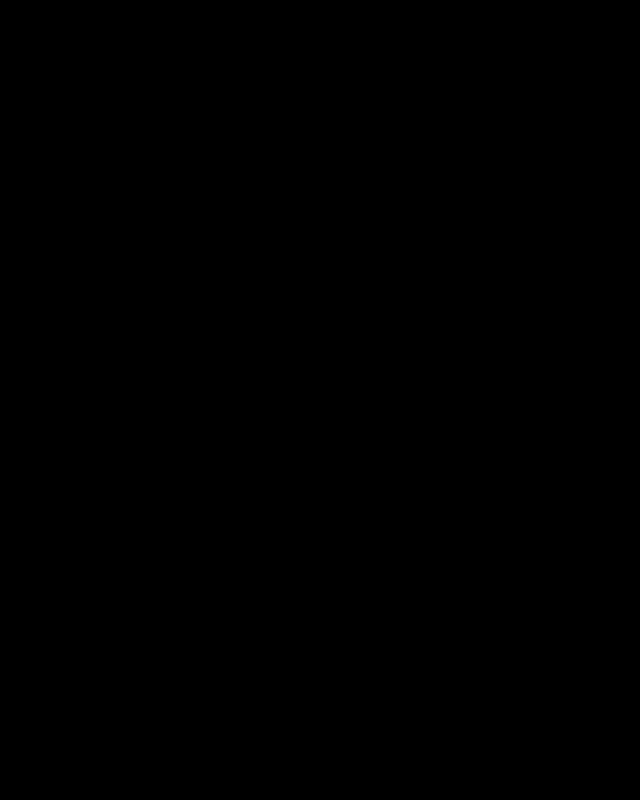
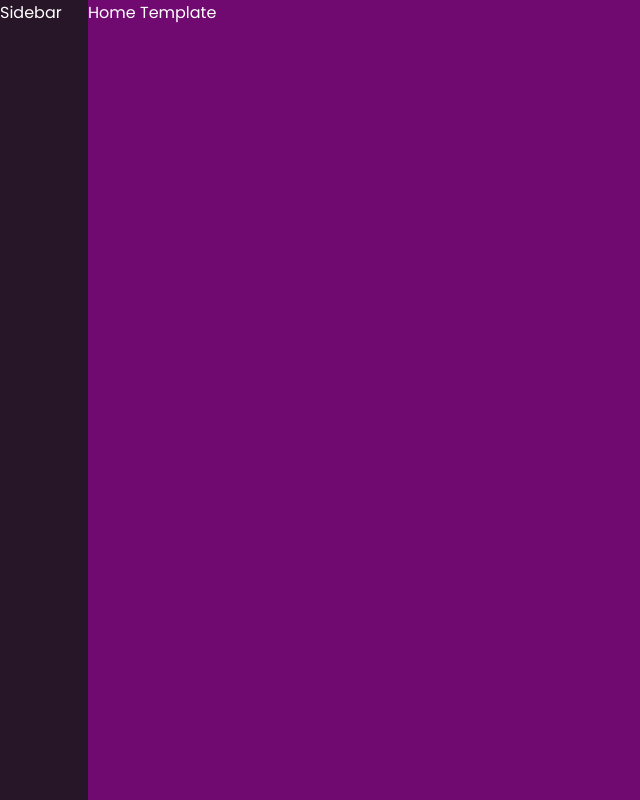
Before and after one commit to RamiroChac0n/punto-de-venta, a React (Vite) app: page / in a window 1280 px wide. Shown: the whole page, without its empty margins (0-640 px from the left). Built offline with nearby package versions, Linux system fonts and the light colour scheme.

Commit message:
Definiendo return

```diff
--- a/src/components/organism/sidebar/Sidebar.jsx
+++ b/src/components/organism/sidebar/Sidebar.jsx
@@ -3,7 +3,7 @@
 export function Sidebar(){
     return(
         <Container>
-
+            <span>Sidebar</span>
         </Container>
     )
 }
--- a/src/components/templates/HomeTemplate.jsx
+++ b/src/components/templates/HomeTemplate.jsx
@@ -9,5 +9,5 @@
 }
 
 const Container = styled.div`
-
+    height: 100vh;
 `
--- a/src/routers/routes.jsx
+++ b/src/routers/routes.jsx
@@ -2,9 +2,12 @@
 import { Home } from '../index'
 
 export function MyRoutes(){
-    <BrowserRouter>
-        <Routes>
-            <Route path='/' element={<Home />}/>
-        </Routes>
-    </BrowserRouter>
+
+    return(
+        <BrowserRouter>
+            <Routes>
+                <Route path='/' element={<Home />}/>
+            </Routes>
+        </BrowserRouter>
+    )
 }
```
